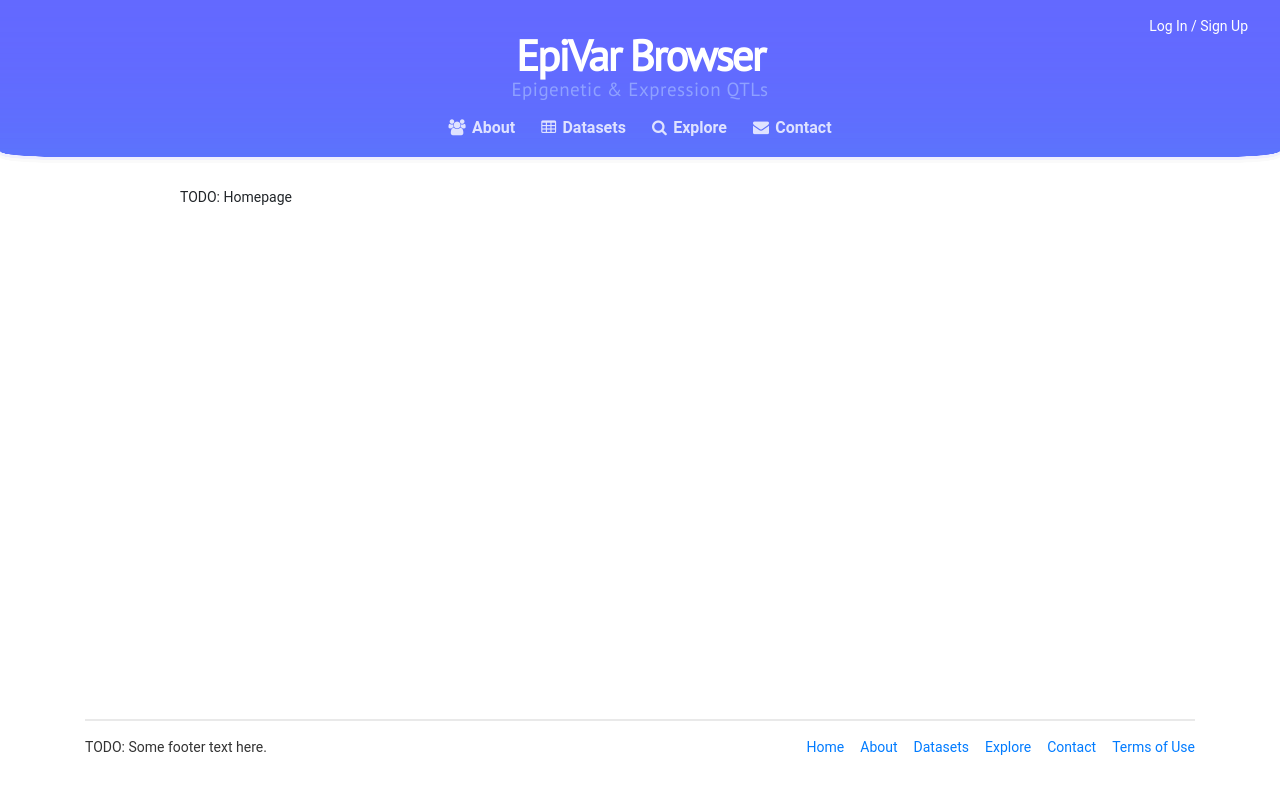
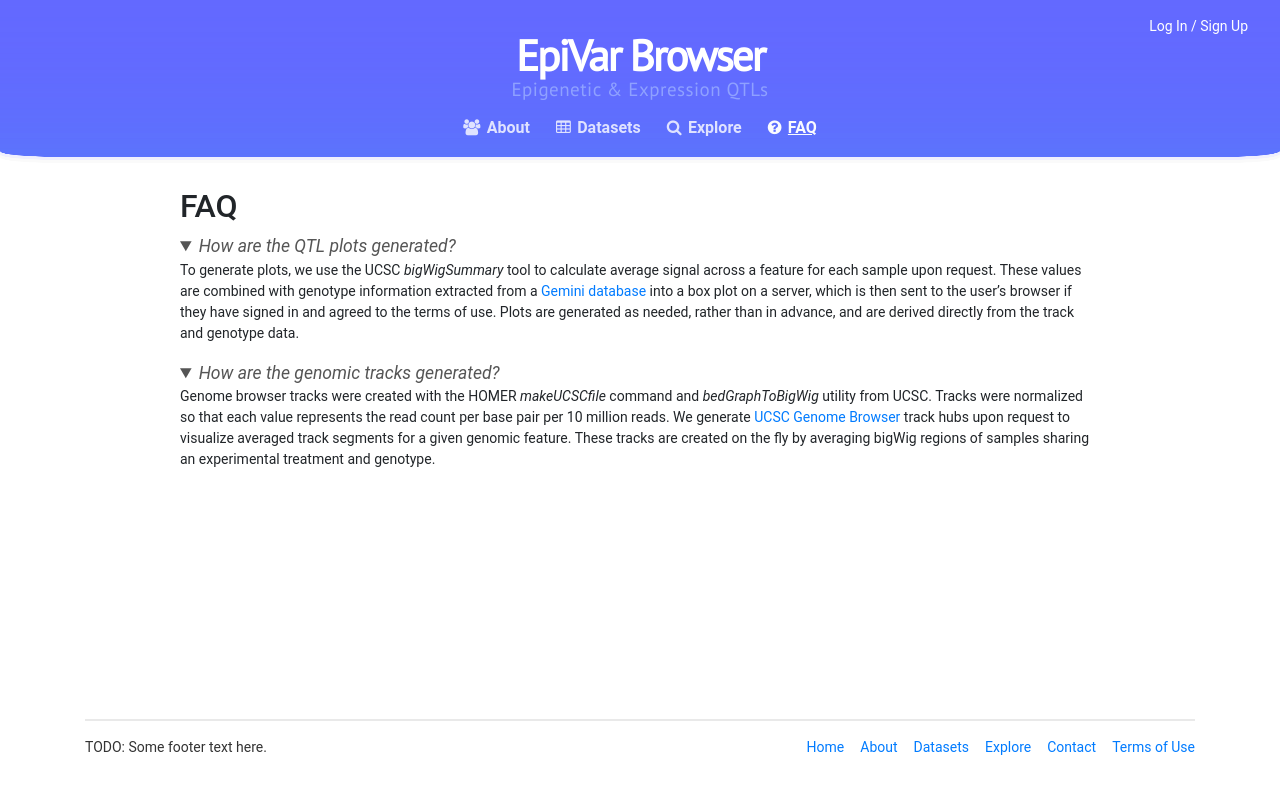
Before and after one commit to c3g/epivar-browser, a React (Create React App) app in the folder client/: page /faq in a window 1280 px wide. Before the commit this address led to /. Shown: the top 794 px of the page. Built offline with nearby package versions, Linux system fonts and the light colour scheme; no server answers; what rambda would draw is missing.

Commit message:
chore(web): add FAQ page (move content from datasets) and hide contact for now

```diff
--- a/client/src/components/App.js
+++ b/client/src/components/App.js
@@ -16,6 +16,7 @@ import ProtectedPageContainer from "./pages/ProtectedPageContainer";
 import HomePage from "./pages/HomePage";
 import ExplorePage from "./pages/ExplorePage";
 import DatasetsPage from "./pages/DatasetsPage";
+import FAQPage from "./pages/FAQPage";
 
 
 const RoutedApp = () => {
@@ -46,6 +47,7 @@ const RoutedApp = () => {
       navigate("/explore");
     }
   }
+  const navigateFAQ = () => navigate("/faq");
 
   useEffect(() => {
     if (userData.isLoaded && userData.data && !userData.data.consentedToTerms) {
@@ -76,6 +78,7 @@ const RoutedApp = () => {
       <Header onAbout={navigateAbout}
               onDatasets={navigateDatasets}
               onExplore={navigateExplore}
+              onFAQ={navigateFAQ}
               onContact={toggleContact}>
         <HelpModal isOpen={helpModal} toggle={toggleHelp} />
         {/*<Controls params={params} navigate={navigate} toggleHelp={toggleHelp} />*/}
@@ -121,6 +124,7 @@ class App extends Component {
               <Route path="locus/:chrom/:position/:assay" element={<PeakResults />} />
               <Route path="locus/:chrom/:position" element={<PeakResults />} />
             </Route>
+            <Route path="faq" element={<FAQPage />} />
             <Route path="auth-failure" element={<div />} />
           </Route>
           <Route path="*" element={<Navigate to="/" />}/>
--- a/client/src/components/Header.js
+++ b/client/src/components/Header.js
@@ -7,7 +7,7 @@ import Icon from "./Icon";
 
 import {LOGIN_PATH} from "../constants/app";
 
-export default function Header({children, onAbout, onDatasets, onExplore, onContact}) {
+export default function Header({children, onAbout, onDatasets, onExplore, onFAQ/*, onContact*/}) {
   const location = useLocation();
   const navigate = useNavigate();
 
@@ -36,7 +36,10 @@ export default function Header({children, onAbout, onDatasets, onExplore, onCont
           <Button color="link"
                   className={location.pathname.startsWith("/explore") ? "active" : ""}
                   onClick={onExplore}><Icon name="search" />Explore</Button>
-          <Button color="link" onClick={onContact}><Icon name="envelope" />Contact</Button>
+          <Button color="link"
+                  className={location.pathname.startsWith("/faq") ? "active" : ""}
+                  onClick={onFAQ}><Icon name="question-circle" />FAQ</Button>
+          {/*<Button color="link" onClick={onContact}><Icon name="envelope" />Contact</Button>*/}
         </div>
         { children }
       </Container>
--- a/client/src/components/pages/DatasetsPage.js
+++ b/client/src/components/pages/DatasetsPage.js
@@ -34,9 +34,9 @@ const DatasetsPage = () => {
              rel="noreferrer">EGAD00001008359</a>.
         </p>
         <h4>10X linked reads</h4>
-        <p>N/A for now</p>
+        <p>Under submission to EGA.</p>
         <h4>ChIP-seq on NA12878</h4>
-        <p>N/A for now</p>
+        <p>Under submission to EGA.</p>
       </Col>
       <Col sm="12" md="6" lg="5">
         <h3>Data visualization</h3>
@@ -44,25 +44,6 @@ const DatasetsPage = () => {
           We constructed <Link to="/explore">a versatile QTL browser</Link>, which allows users to explore and visualize
           mapped QTLs for gene expression, chromatin accessibility, histone modifications and DNA methylation.
         </p>
-        <p>
-          To generate plots, we use the UCSC <em>bigWigSummary</em> tool to calculate average signal across a feature
-          for each sample upon request. These values are combined with genotype information extracted from a{" "}
-          <a href="https://gemini.readthedocs.io/en/latest/"
-             target="_blank"
-             rel="noreferrer">Gemini database</a> into a box plot on a server, which is
-          then sent to the user’s browser if they have signed in and agreed to the terms of use. Plots are generated as
-          needed, rather than in advance, and are derived directly from the track and genotype data.
-        </p>
-        <p>
-          Genome browser tracks were created with the HOMER <em>makeUCSCfile</em> command and <em>bedGraphToBigWig</em>
-          {" "}utility from UCSC. Tracks were normalized so that each value represents the read count per base pair per
-          10 million reads.  We generate{" "}
-          <a href="https://genome.ucsc.edu/"
-             target="_blank"
-             rel="noreferrer">UCSC Genome Browser</a> track hubs upon
-          request to visualize averaged track segments for a given genomic feature. These tracks are created on the fly
-          by averaging bigWig regions of samples sharing an experimental treatment and genotype.
-        </p>
       </Col>
     </Row>
   </Container>;
--- /dev/null
+++ b/client/src/components/pages/FAQPage.js
@@ -0,0 +1,38 @@
+import {Col, Container, Row} from "reactstrap";
+
+const FAQPage = () => {
+  return <Container className="Page">
+    <Row>
+      <Col md="12" lg={{size: 10, offset: 1}}>
+        <h2>FAQ</h2>
+        <details open={true}>
+          <summary>How are the QTL plots generated?</summary>
+          <p>
+            To generate plots, we use the UCSC <em>bigWigSummary</em> tool to calculate average signal across a feature
+            for each sample upon request. These values are combined with genotype information extracted from a{" "}
+            <a href="https://gemini.readthedocs.io/en/latest/"
+               target="_blank"
+               rel="noreferrer">Gemini database</a> into a box plot on a server, which is
+            then sent to the user’s browser if they have signed in and agreed to the terms of use. Plots are generated
+            as needed, rather than in advance, and are derived directly from the track and genotype data.
+          </p>
+        </details>
+        <details open={true}>
+          <summary>How are the genomic tracks generated?</summary>
+          <p>
+            Genome browser tracks were created with the HOMER <em>makeUCSCfile</em> command and{" "}
+            <em>bedGraphToBigWig</em> utility from UCSC. Tracks were normalized so that each value represents the read
+            count per base pair per 10 million reads.  We generate{" "}
+            <a href="https://genome.ucsc.edu/"
+               target="_blank"
+               rel="noreferrer">UCSC Genome Browser</a> track hubs upon
+            request to visualize averaged track segments for a given genomic feature. These tracks are created on the
+            fly by averaging bigWig regions of samples sharing an experimental treatment and genotype.
+          </p>
+        </details>
+      </Col>
+    </Row>
+  </Container>;
+};
+
+export default FAQPage;
--- a/client/src/styles.css
+++ b/client/src/styles.css
@@ -350,6 +350,13 @@ body {
 }
 
 
+details summary {
+  font-style: italic;
+  font-size: 1.1rem;
+  color: #555;
+}
+
+
 .PeakResults {
   padding-top: 1em;
 }
```
